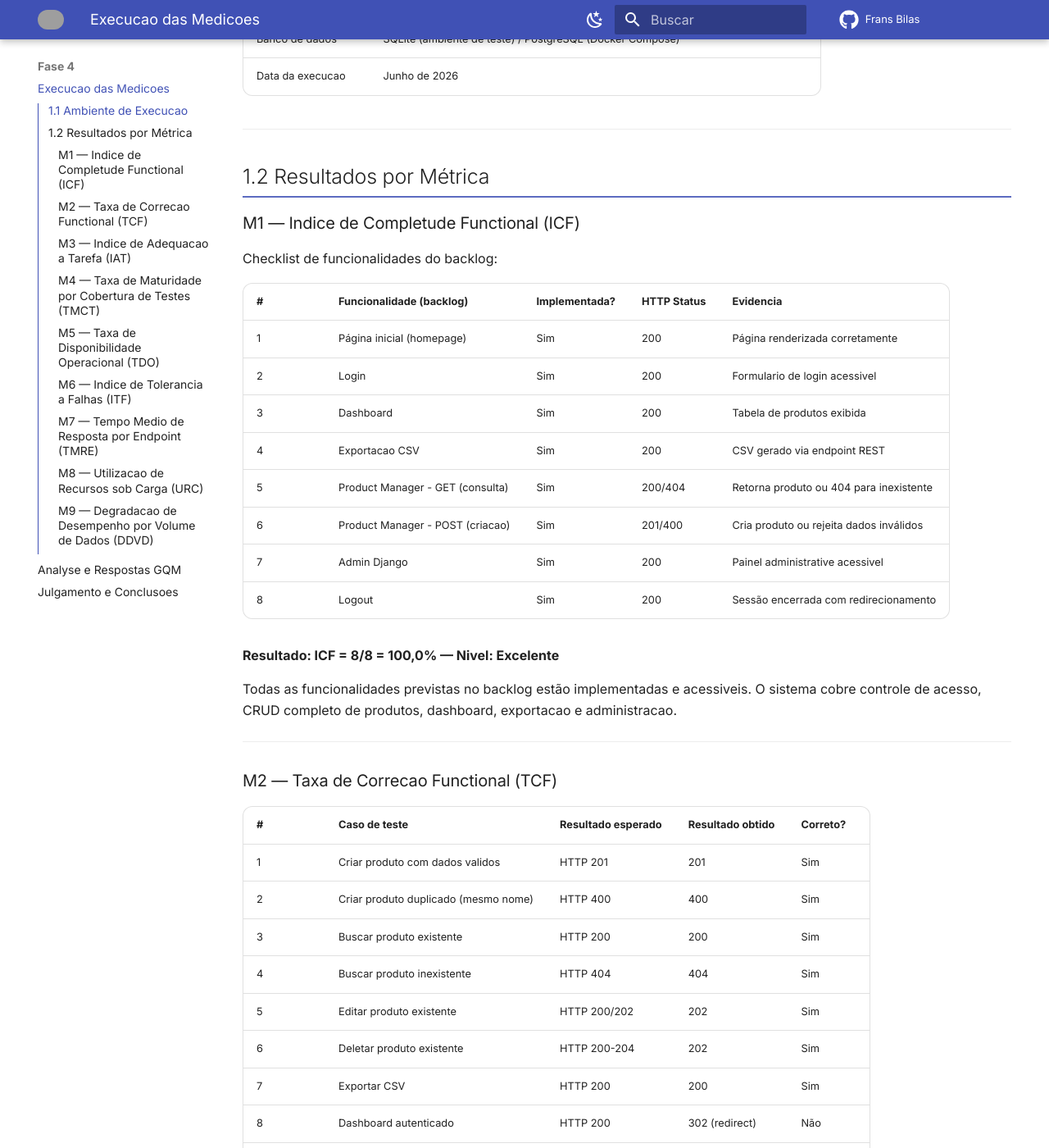
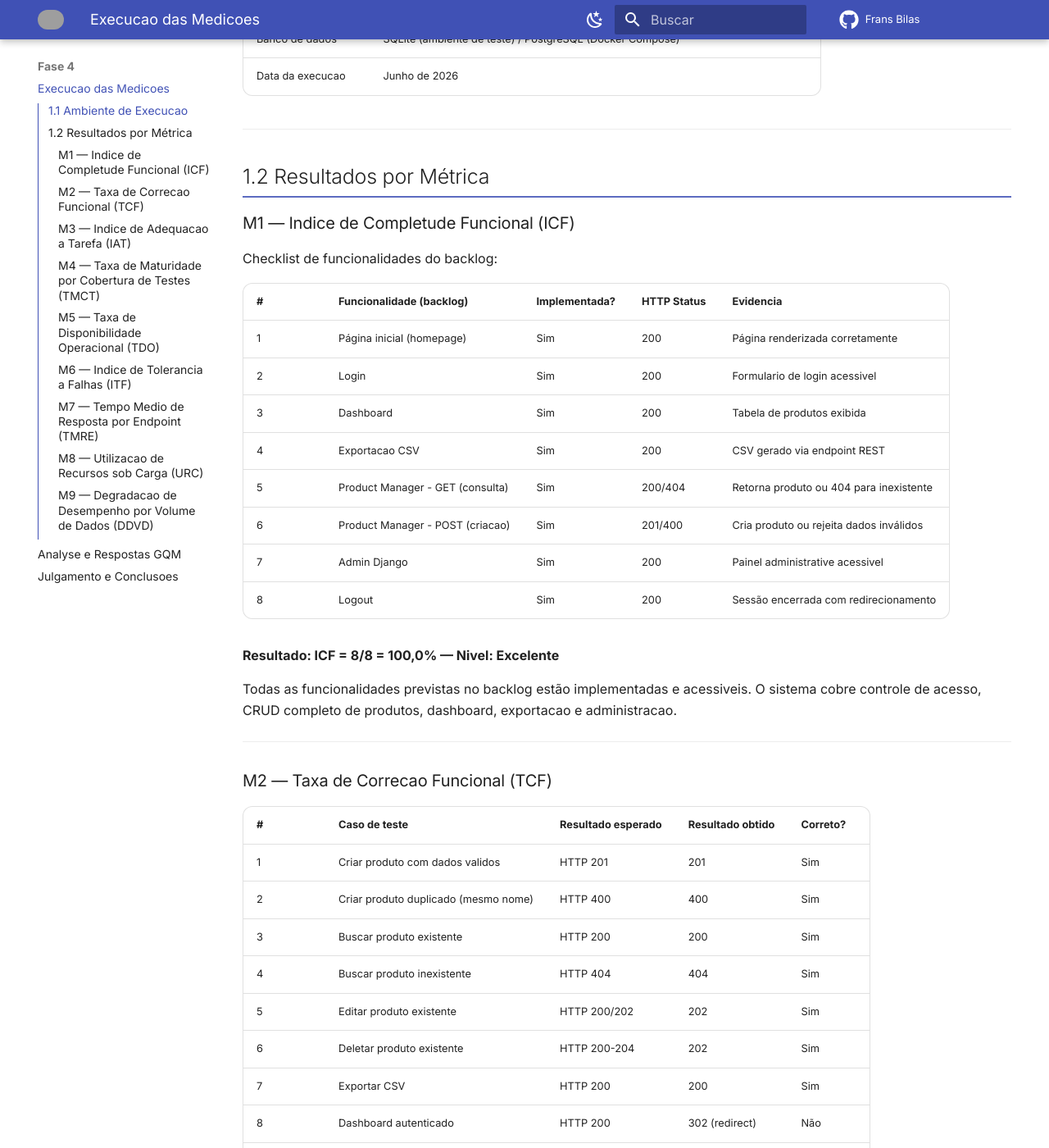
Before and after one commit to FCTE-Qualidade-de-Software-1/2026-1_T01_FRANS_BILAS, an MkDocs documentation site: the page built from docs/fase4/execucao_medicoes.md, in a window 1280 px wide and 1400 px high, scrolled down 561 px. Shown: the whole window at 82% size. Built offline with MkDocs 1.6.1 and Material for MkDocs 9.7.7, drawn with Linux system fonts in a browser that asks for light colours; comment, search, counter and statistics services are not loaded; grey boxes are pictures that could not be loaded.

Commit message:
Update execucao_medicoes.md
correção

```diff
--- a/docs/fase4/execucao_medicoes.md
+++ b/docs/fase4/execucao_medicoes.md
@@ -18,7 +18,7 @@ As medições foram realizadas conforme o método e as instrucoes definidos na [
 
 ## 1.2 Resultados por Métrica
 
-### M1 — Indice de Completude Functional (ICF)
+### M1 — Indice de Completude Funcional (ICF)
 
 Checklist de funcionalidades do backlog:
 
@@ -39,7 +39,7 @@ Todas as funcionalidades previstas no backlog estão implementadas e acessiveis.
 
 ---
 
-### M2 — Taxa de Correcao Functional (TCF)
+### M2 — Taxa de Correcao Funcional (TCF)
 
 | # | Caso de teste | Resultado esperado | Resultado obtido | Correto? |
 |---|---|---|---|---|
```
